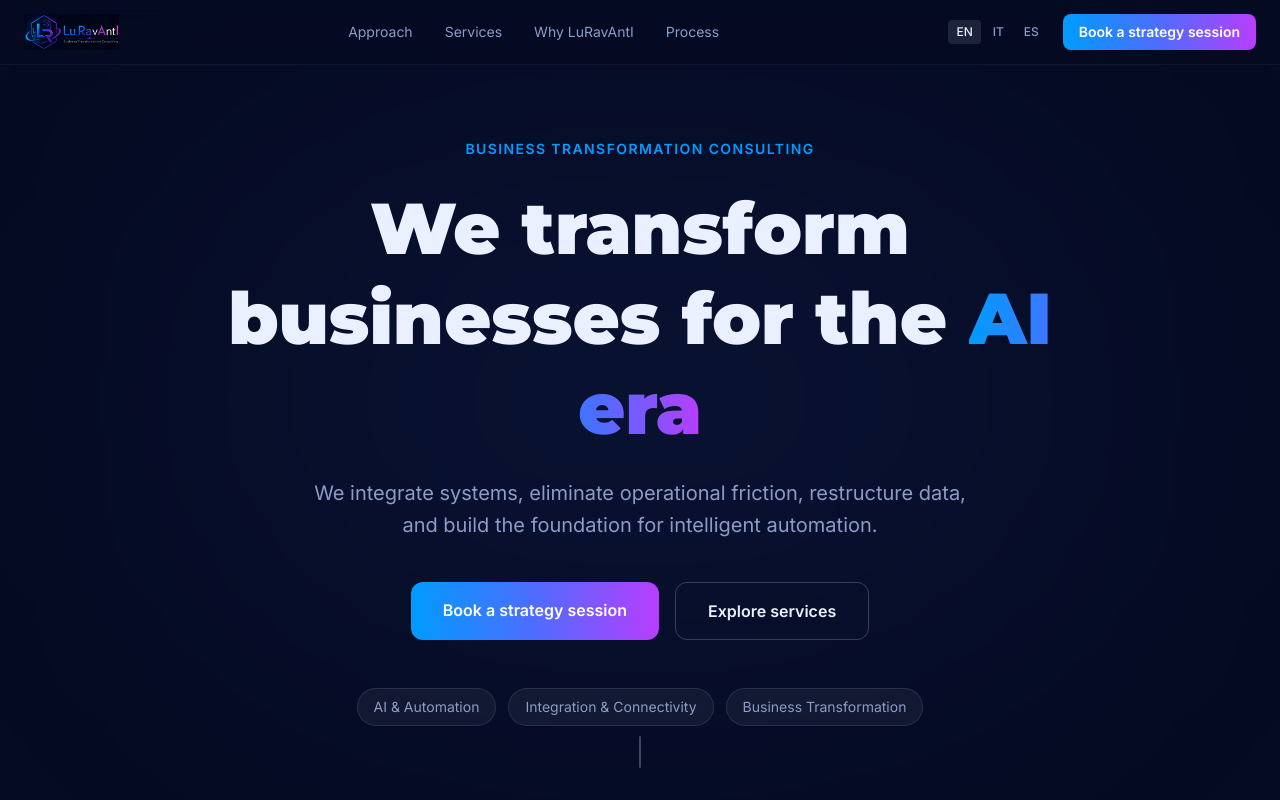
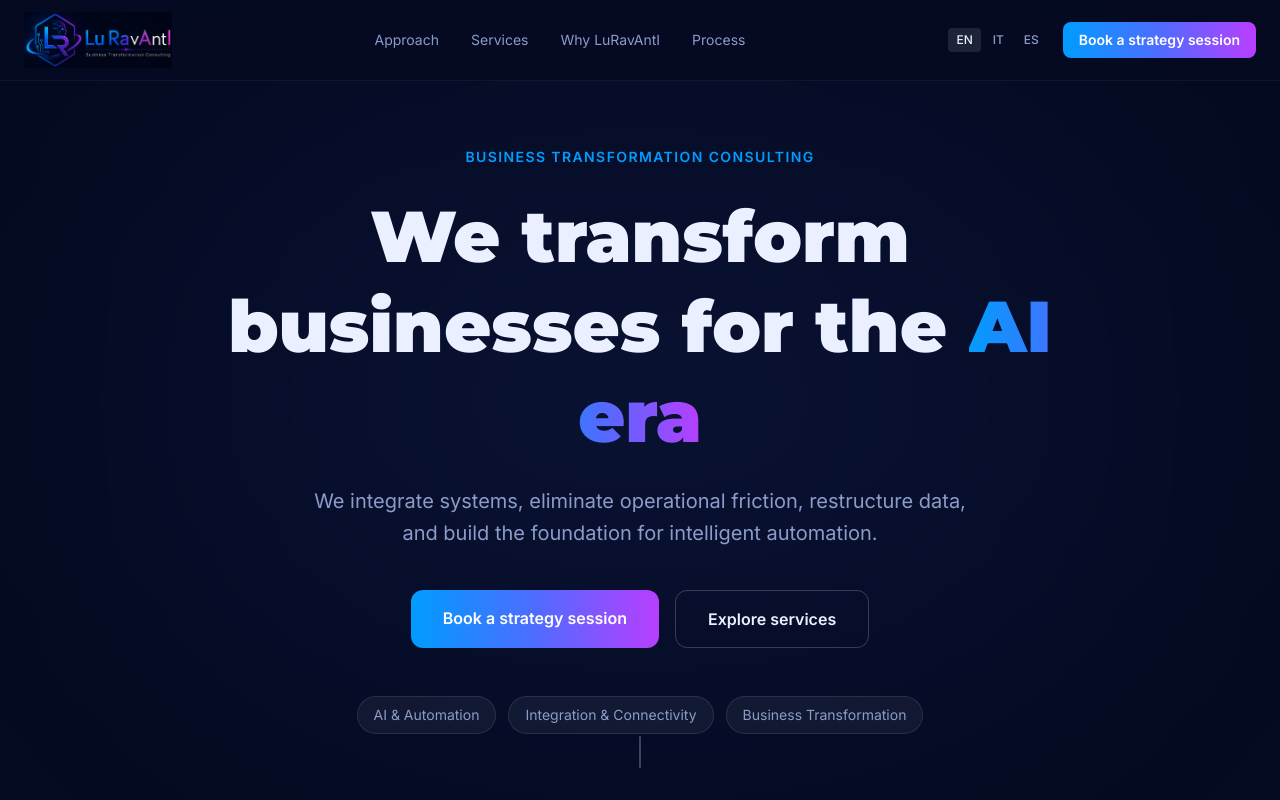
Before and after one commit to lucadavdev/luravanti, a Next.js app in the folder frontend/: page /en in a window 1280 px wide. Shown: the top 800 px of the page. Built offline with nearby package versions, Linux system fonts and the light colour scheme.

Commit message:
fix: larger logo in nav (h-14) and footer (h-16), taller nav bar (h-20)

```diff
--- a/frontend/src/components/layout/Footer.tsx
+++ b/frontend/src/components/layout/Footer.tsx
@@ -10,13 +10,13 @@ export function Footer() {
         <div className="grid grid-cols-1 md:grid-cols-4 gap-10 mb-12">
           {/* Brand */}
           <div className="md:col-span-1">
-            <div className="mb-3">
+            <div className="mb-4">
               <Image
                 src="/logo.png"
                 alt="LuRavAntI — Business Transformation Consulting"
-                width={180}
-                height={68}
-                className="h-10 w-auto"
+                width={280}
+                height={106}
+                className="h-16 w-auto"
               />
             </div>
             <p className="text-text-muted text-sm leading-relaxed">{t('tagline')}</p>
--- a/frontend/src/components/layout/Nav.tsx
+++ b/frontend/src/components/layout/Nav.tsx
@@ -30,15 +30,15 @@ export function Nav() {
 
   return (
     <nav className="fixed top-0 inset-x-0 z-50 border-b border-white/5 bg-navy/80 backdrop-blur-md">
-      <div className="mx-auto max-w-7xl px-6 flex items-center justify-between h-16">
+      <div className="mx-auto max-w-7xl px-6 flex items-center justify-between h-20">
         {/* Logo */}
         <a href="#hero" className="flex items-center">
           <Image
             src="/logo.png"
             alt="LuRavAntI — Business Transformation Consulting"
-            width={200}
-            height={76}
-            className="h-9 w-auto"
+            width={320}
+            height={122}
+            className="h-14 w-auto"
             priority
           />
         </a>
--- a/frontend/src/components/sections/Hero.tsx
+++ b/frontend/src/components/sections/Hero.tsx
@@ -9,7 +9,7 @@ export function Hero() {
   const titleParts = titleRaw.split(gradWord);
 
   return (
-    <section id="hero" className="relative min-h-screen flex flex-col items-center justify-center pt-16 px-6 overflow-hidden">
+    <section id="hero" className="relative min-h-screen flex flex-col items-center justify-center pt-20 px-6 overflow-hidden">
       {/* Background radial glow */}
       <div
         aria-hidden="true"
```
